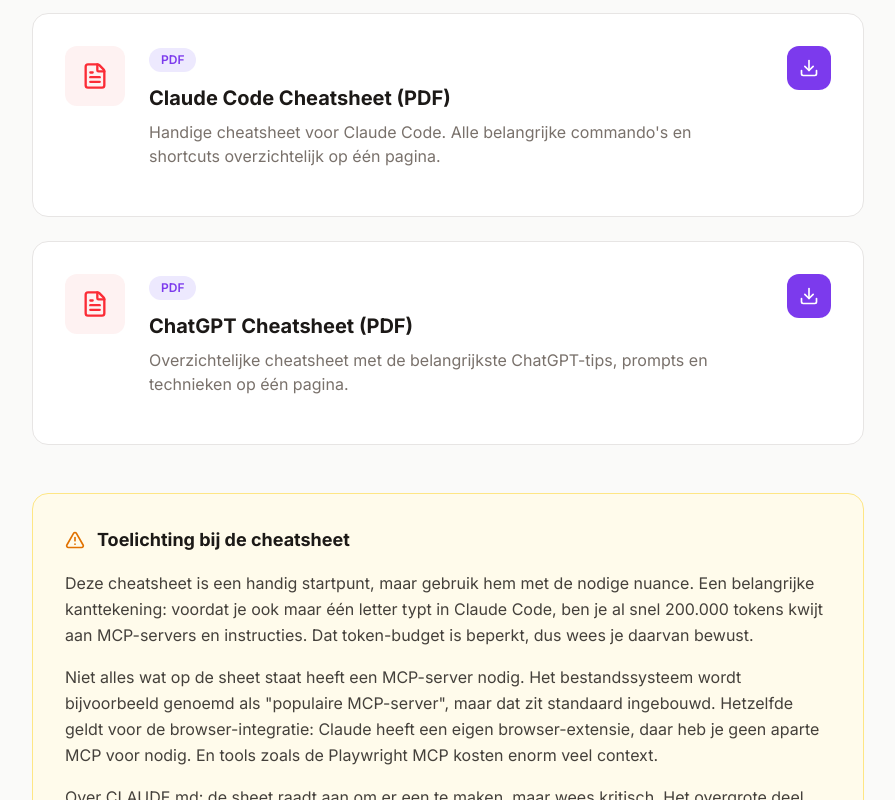
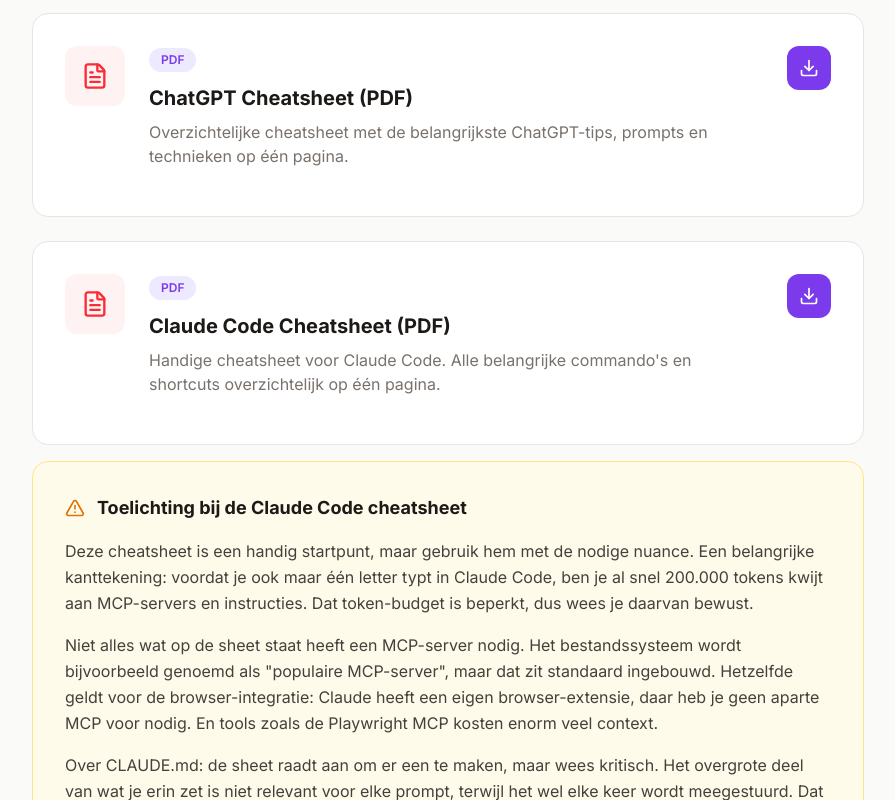
Before and after one commit to erikvanderveen72/erikvanderveen, a Next.js app: page /downloads in a window 1280 px wide. Shown: the part 620-1420 px from the top of the page, without its empty margins (192-1087 px from the left). Built offline with nearby package versions, Linux system fonts and the light colour scheme.

Commit message:
Downloads pagina: ChatGPT bovenaan, toelichting bij Claude Code, mobiele downloadknop, auto-push skill

```diff
--- a/src/app/downloads/page.tsx
+++ b/src/app/downloads/page.tsx
@@ -17,6 +17,16 @@
 
 const downloads = [
   {
+    title: 'ChatGPT Cheatsheet (PDF)',
+    description:
+      'Overzichtelijke cheatsheet met de belangrijkste ChatGPT-tips, prompts en technieken op één pagina.',
+    filename: 'chatgpt_cheatsheet.pdf',
+    fileUrl: '/downloads/chatgpt_cheatsheet.pdf',
+    category: 'PDF',
+    available: true,
+    slug: 'chatgpt',
+  },
+  {
     title: 'Claude Code Cheatsheet (PDF)',
     description:
       'Handige cheatsheet voor Claude Code. Alle belangrijke commando\'s en shortcuts overzichtelijk op één pagina.',
@@ -24,15 +34,7 @@
     fileUrl: '/downloads/claude_code_cheatsheet.pdf',
     category: 'PDF',
     available: true,
-  },
-  {
-    title: 'ChatGPT Cheatsheet (PDF)',
-    description:
-      'Overzichtelijke cheatsheet met de belangrijkste ChatGPT-tips, prompts en technieken op één pagina.',
-    filename: 'chatgpt_cheatsheet.pdf',
-    fileUrl: '/downloads/chatgpt_cheatsheet.pdf',
-    category: 'PDF',
-    available: true,
+    slug: 'claude-code',
   },
 ];
 
@@ -55,10 +57,8 @@
         <div className="max-w-4xl mx-auto px-4 sm:px-6 lg:px-8">
           <div className="grid gap-6">
             {downloads.map((item, index) => (
-              <div
-                key={index}
-                className="bg-white border border-stone-200 rounded-2xl p-8 hover:shadow-lg transition-all hover:border-primary/30"
-              >
+              <div key={index}>
+                <div className="bg-white border border-stone-200 rounded-2xl p-8 hover:shadow-lg transition-all hover:border-primary/30">
                   <div className="flex items-start gap-4 sm:gap-6">
                     <div className="bg-red-50 p-3 sm:p-4 rounded-xl shrink-0">
                       <FileText size={28} className="text-red-500" />
@@ -98,14 +98,12 @@
                     </div>
                   </div>
                 </div>
-            ))}
-          </div>
 
-          {/* Toelichting */}
-          <div className="mt-12 bg-amber-50 border border-amber-200 rounded-2xl p-8">
+                {item.slug === 'claude-code' && (
+                  <div className="mt-4 bg-amber-50 border border-amber-200 rounded-2xl p-8">
                     <div className="flex items-center gap-3 mb-4">
                       <AlertTriangle size={20} className="text-amber-600" />
-              <h3 className="text-lg font-bold text-stone-900">Toelichting bij de cheatsheet</h3>
+                      <h3 className="text-lg font-bold text-stone-900">Toelichting bij de Claude Code cheatsheet</h3>
                     </div>
                     <div className="space-y-4 text-stone-700 leading-relaxed">
                       <p>
@@ -135,6 +133,10 @@
                       </p>
                     </div>
                   </div>
+                )}
+              </div>
+            ))}
+          </div>
 
           {/* CTA */}
           <div className="mt-16 text-center bg-gradient-to-r from-primary/5 via-white to-accent/5 rounded-2xl border border-stone-200 p-8 md:p-12">
```
Also changed, not shown: .claude/skills/auto-push-command/SKILL.md (added). Lines whose indentation alone changed are shown as unchanged.
